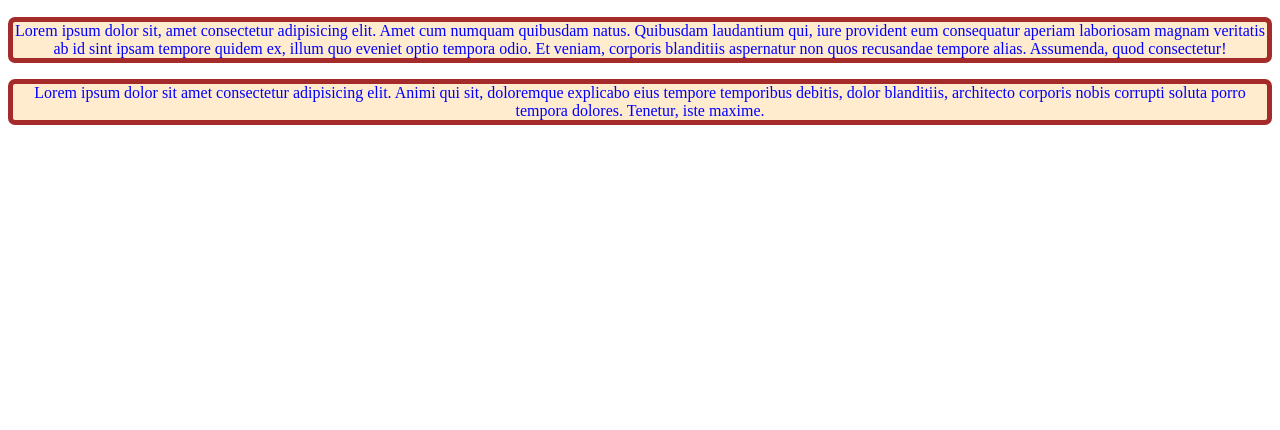
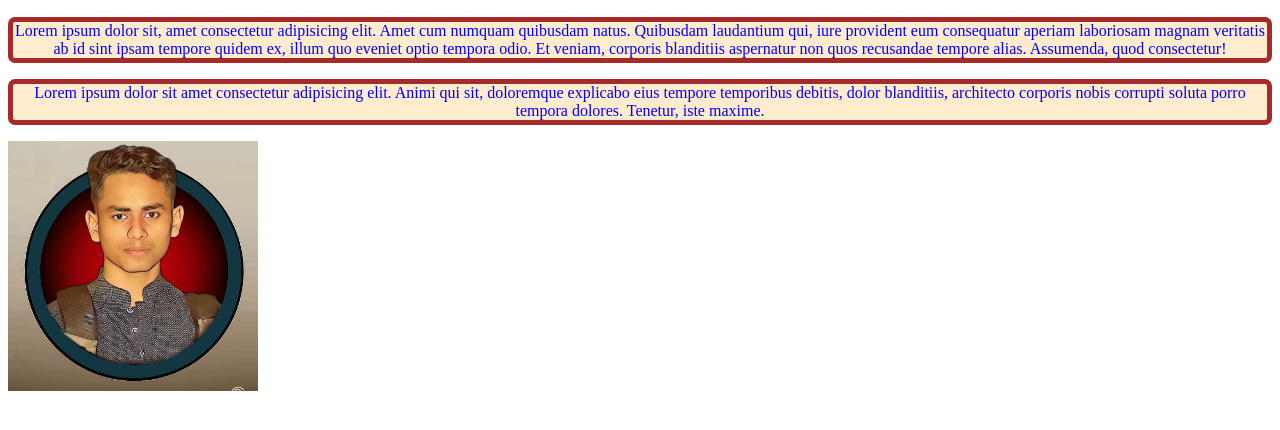
Before and after one commit to mohammadali555/my-third-repo, a plain HTML site: page index.html in a window 1280 px wide. Shown: the part 110-540 px from the top of the page. Drawn offline with Linux system fonts and the light colour scheme.

Commit message:
ali-image

```diff
--- a/index.html
+++ b/index.html
@@ -11,5 +11,6 @@
     <h2>jhankar Mahbub</h2>
     <p>Lorem ipsum dolor sit, amet consectetur adipisicing elit. Amet cum numquam quibusdam natus. Quibusdam laudantium qui, iure provident eum consequatur aperiam laboriosam magnam veritatis ab id sint ipsam tempore quidem ex, illum quo eveniet optio tempora odio. Et veniam, corporis blanditiis aspernatur non quos recusandae tempore alias. Assumenda, quod consectetur!</p>
     <p>Lorem ipsum dolor sit amet consectetur adipisicing elit. Animi qui sit, doloremque explicabo eius tempore temporibus debitis, dolor blanditiis, architecto corporis nobis corrupti soluta porro tempora dolores. Tenetur, iste maxime.</p>
+    <img src="ali.jpg" alt="ali Hasan" height="250px">
 </body>
 </html>
```
Also changed, not shown: ali.jpg (added).
